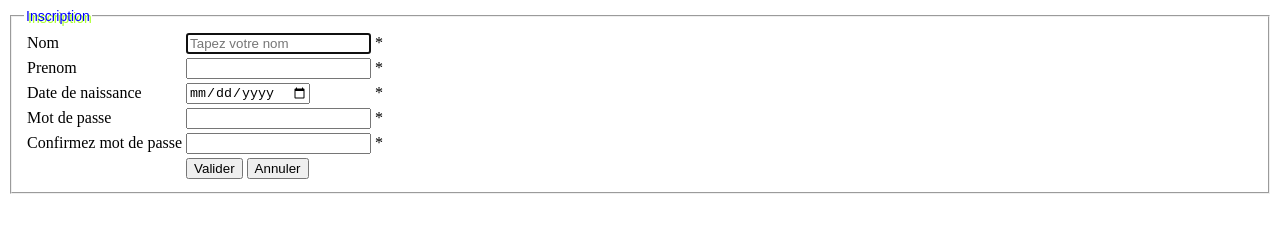
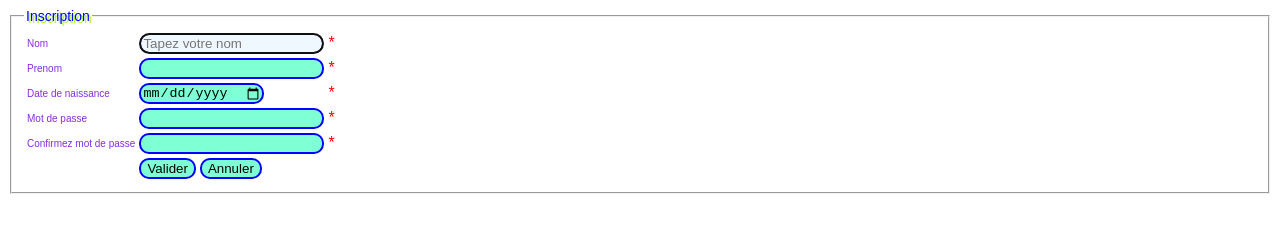
Before and after one commit to SabrinaMouginot/Formulaire-d-Inscription, a plain HTML site: page index.htm in a window 1280 px wide. Drawn offline with Linux system fonts and the light colour scheme.

Commit message:
background et border

```diff
--- a/style.css
+++ b/style.css
@@ -4,3 +4,27 @@ legend{
     font-family: arial;
     text-shadow: 2px 2px greenyellow;
 }
+
+tr td:first-child{
+    color: blueviolet;
+    font-size: 10px;
+    font-family: arial;
+}
+
+tr td:last-child{
+    color: red;
+    font-family: arial;
+}
+
+input{
+    background: aquamarine;
+    border: 2px solid blue;
+    border-radius: 10px 10px;
+}
+input:hover{
+    background: bisque;
+}
+input:focus{
+    background: aliceblue;
+    color: black;
+}
```
